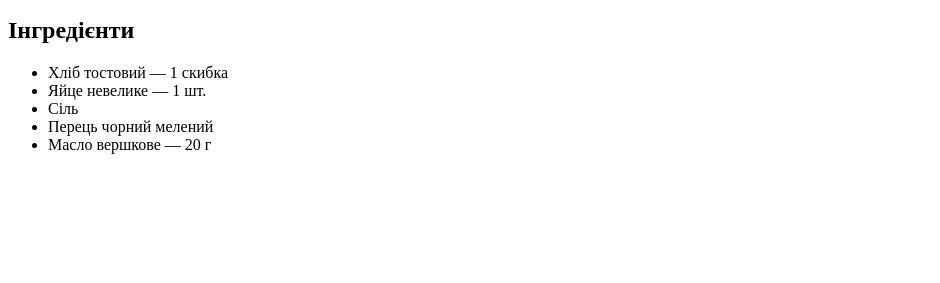
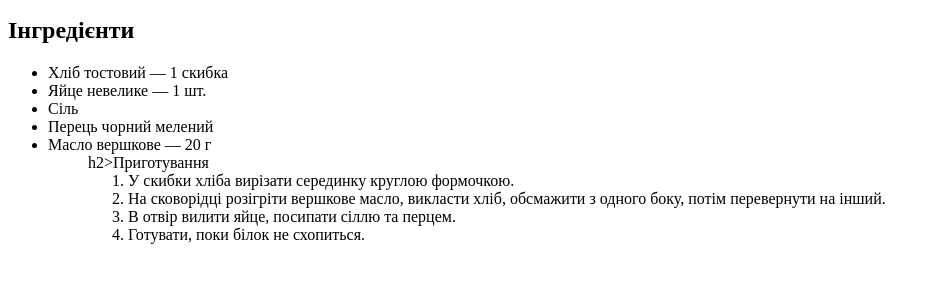
Before and after one commit to smelyanskiyil-beep/spysky, a plain HTML site: page recipe.html in a window 1280 px wide. Shown: the part 101-384 px from the top of the page, without its empty margins (0-940 px from the left). Drawn offline with Linux system fonts and the light colour scheme.

Commit message:
Приготування

```diff
--- a/recipe.html
+++ b/recipe.html
@@ -15,5 +15,12 @@
     <li>Перець чорний мелений</li>
     <li>Масло вершкове — 20 г
       <ul>
+        h2>Приготування</h2>
+  <ol>
+    <li>У скибки хліба вирізати серединку круглою формочкою.</li>
+    <li>На сковорідці розігріти вершкове масло, викласти хліб, обсмажити з одного боку, потім перевернути на інший.</li>
+    <li>В отвір вилити яйце, посипати сіллю та перцем.</li>
+    <li>Готувати, поки білок не схопиться.</li>
+  </ol>
 </body>
 </html>
```
